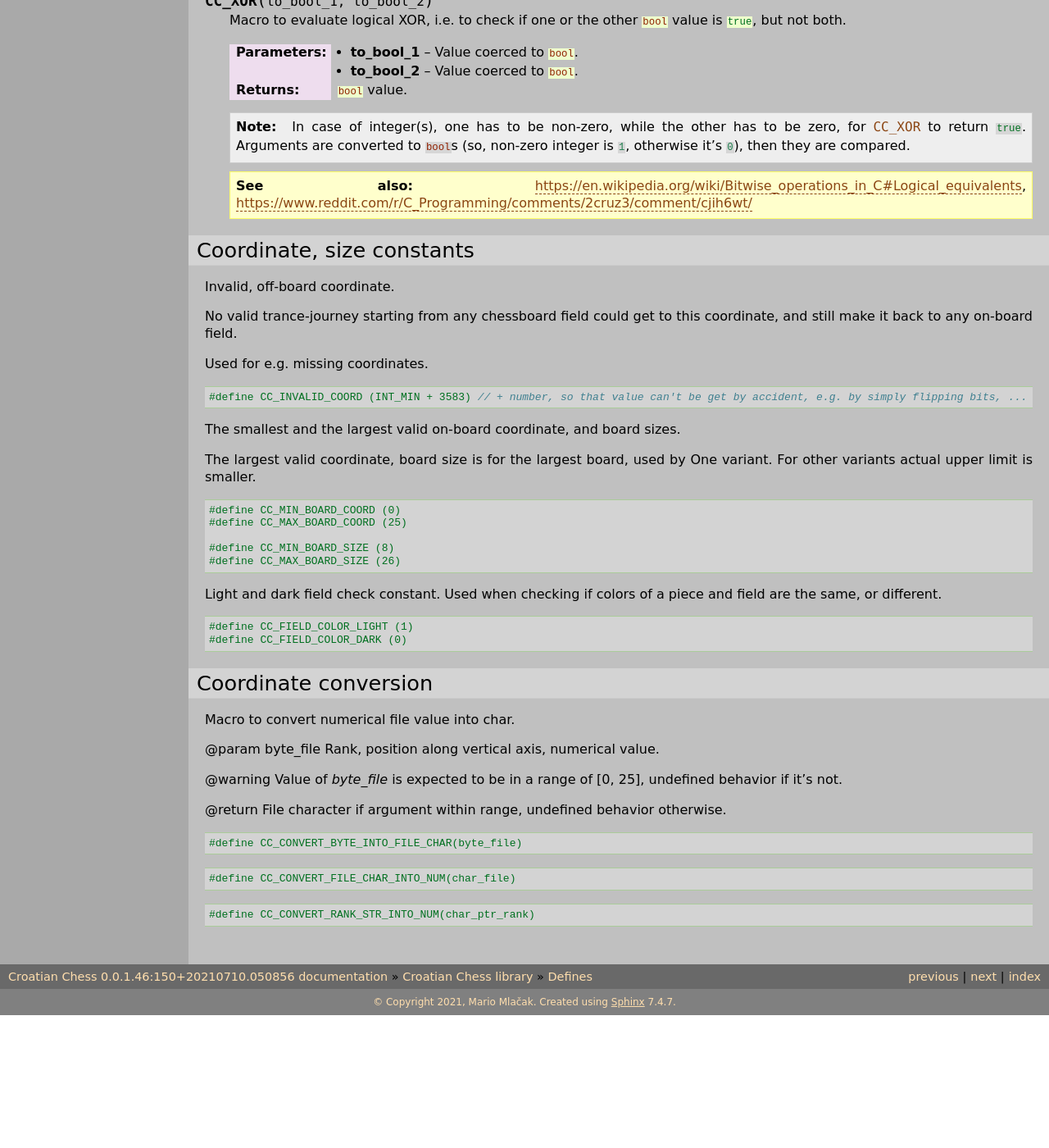
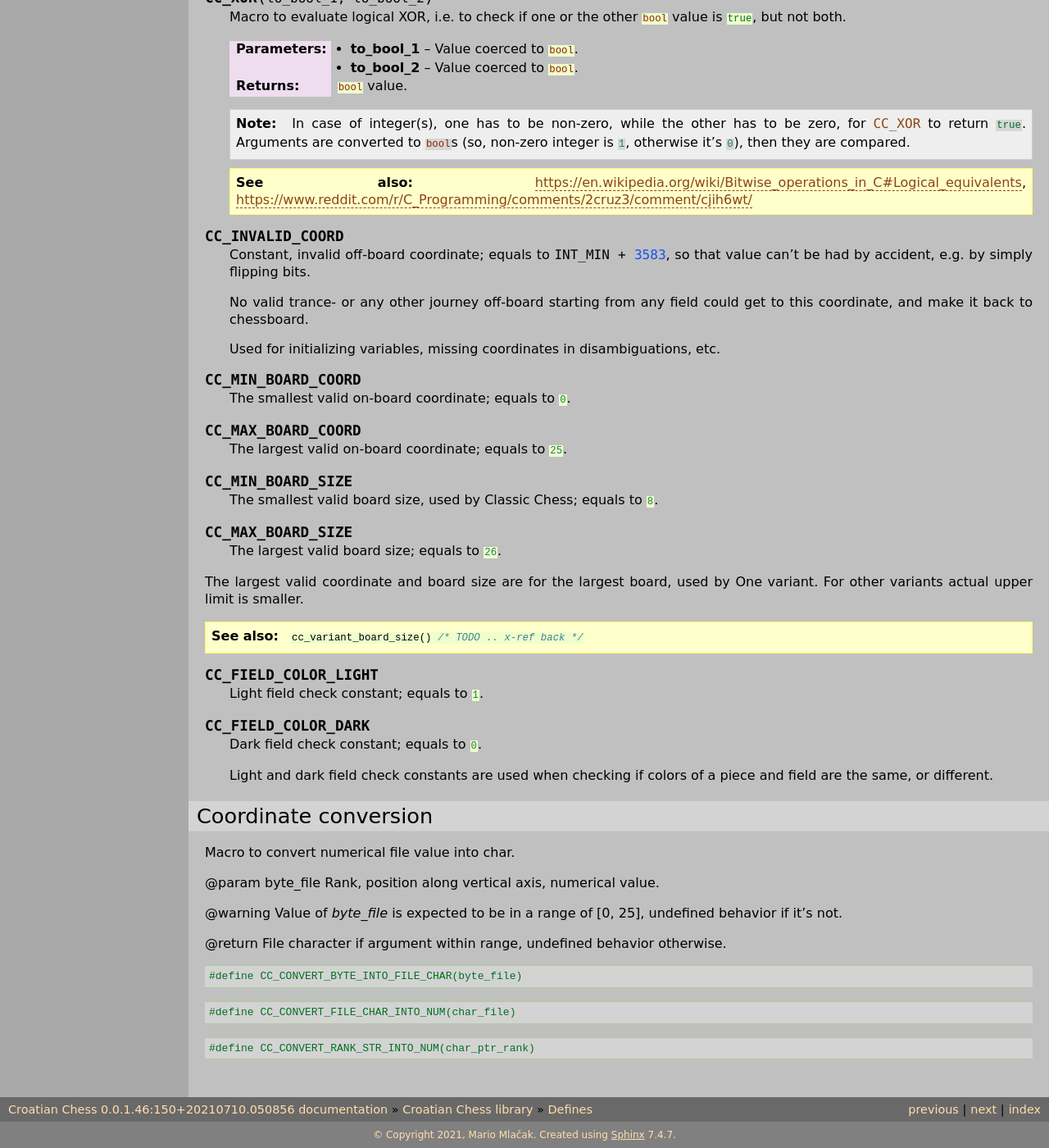
Before and after one commit to mmlacak/crochess, a Sphinx documentation site: the page built from docs/source/libcc/ccdefines.rst, in a window 1280 px wide and 1400 px high, scrolled down 1166 px. Shown: the whole window at 82% size. Built offline with Sphinx 7.4.7, drawn with Linux system fonts in a browser that asks for light colours; before the commit the page ends 2404 px from its top, so only the background shows below that; some of the changed text lies outside the part shown.

Commit message:
Redocumented macros.

```diff
--- a/docs/source/libcc/ccdefines.rst
+++ b/docs/source/libcc/ccdefines.rst
@@ -10,15 +10,21 @@ Defines
 
 Documents ``cc_defines.h`` file, which contains constants and macros used throughout project.
 
-Convenience types.
+.. c:type:: unsigned char uchar
 
-.. c:type:: unsigned char uchar
+    Convenience type.
+
 .. c:type:: unsigned short ushort
+
+    Convenience type.
+
 .. c:type:: unsigned int uint
+
+    Convenience type.
 
 .. c:macro:: CC_UNSIGNED_MIN
 
-    Constant representing minimum value for all :c:`unsigned` types.
+    Constant, minimum value for all :c:`unsigned` types; equals to :c:`0`.
 
 .. c:enum:: CcMaybeBoolEnum
 
@@ -37,8 +43,6 @@ Convenience types.
     .. c:enumerator:: CC_MBE_True
 
         Boolean :c:`true` value; equals to :c:`1`.
-
-Macros to convert from and into :c:`bool` value.
 
 .. c:macro:: CC_BOOL_TO_MAYBE(bool_val)
 
@@ -88,50 +92,54 @@ Macros to convert from and into :c:`bool` value.
         `<https://en.wikipedia.org/wiki/Bitwise_operations_in_C#Logical_equivalents>`_,
         `<https://www.reddit.com/r/C_Programming/comments/2cruz3/comment/cjih6wt/>`_
 
+.. c:macro:: CC_INVALID_COORD
 
-.. _lbl-libcc-ccdefines-coordinatesizeconstants:
+    Constant, invalid off-board coordinate; equals to :c:expr:`INT_MIN + 3583`,
+    so that value can't be had by accident, e.g. by simply flipping bits.
 
-Coordinate, size constants
---------------------------
+    No valid trance- or any other journey off-board starting from any field could
+    get to this coordinate, and make it back to chessboard.
 
-Invalid, off-board coordinate.
+    Used for initializing variables, missing coordinates in disambiguations, etc.
 
-No valid trance-journey starting from any chessboard field could get to this coordinate,
-and still make it back to any on-board field.
+.. c:macro:: CC_MIN_BOARD_COORD
 
-Used for e.g. missing coordinates.
+    The smallest valid on-board coordinate; equals to :c:`0`.
 
-.. code-block:: C
-    :force:
+.. c:macro:: CC_MAX_BOARD_COORD
 
-    #define CC_INVALID_COORD (INT_MIN + 3583) // + number, so that value can't be get by accident, e.g. by simply flipping bits, ...
+    The largest valid on-board coordinate; equals to :c:`25`.
 
-The smallest and the largest valid on-board coordinate, and board sizes.
+.. c:macro:: CC_MIN_BOARD_SIZE
 
-The largest valid coordinate, board size is for the largest board, used by One
-variant. For other variants actual upper limit is smaller.
+    The smallest valid board size, used by Classic Chess; equals to :c:`8`.
 
-.. TODO
-    .. sealso::
+.. c:macro:: CC_MAX_BOARD_SIZE
+
+    The largest valid board size; equals to :c:`26`.
+
+The largest valid coordinate and board size are for the largest board, used by
+One variant. For other variants actual upper limit is smaller.
+
+.. seealso::
+    :c:`cc_variant_board_size() /* TODO .. x-ref back */`
+
+.. TODO .. , see `cc_variant_board_size()`.
+    .. seealso::
         , see `cc_variant_board_size()`.
 
-.. code-block:: C
-    :force:
+.. c:macro:: CC_FIELD_COLOR_LIGHT
 
-    #define CC_MIN_BOARD_COORD (0)
-    #define CC_MAX_BOARD_COORD (25)
+    Light field check constant; equals to :c:`1`.
 
-    #define CC_MIN_BOARD_SIZE (8)
-    #define CC_MAX_BOARD_SIZE (26)
+.. c:macro:: CC_FIELD_COLOR_DARK
 
-Light and dark field check constant. Used when checking if colors of a piece and
-field are the same, or different.
+    Dark field check constant; equals to :c:`0`.
 
-.. code-block:: C
-    :force:
+    Light and dark field check constants are used when checking if colors
+    of a piece and field are the same, or different.
 
-    #define CC_FIELD_COLOR_LIGHT (1)
-    #define CC_FIELD_COLOR_DARK (0)
+
 
 .. _lbl-libcc-ccdefines-coordinateconversion:
 
```
